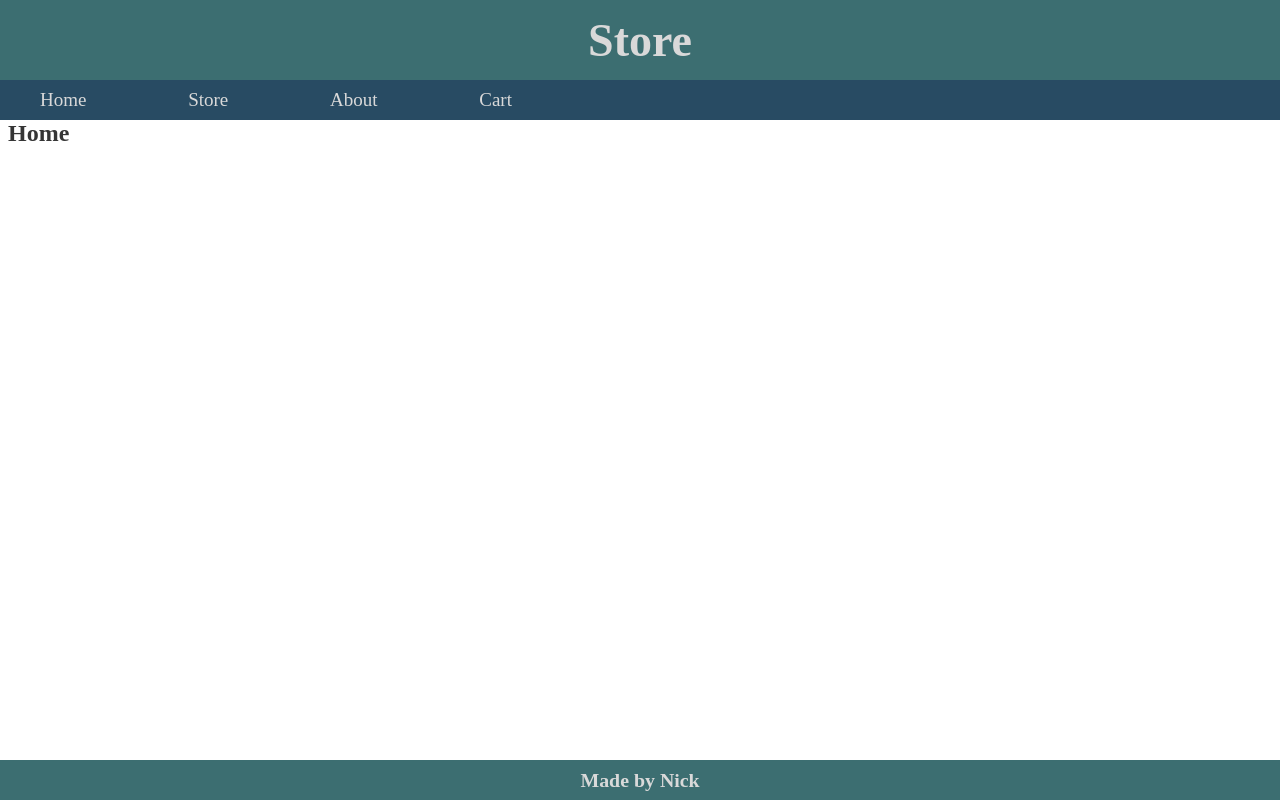
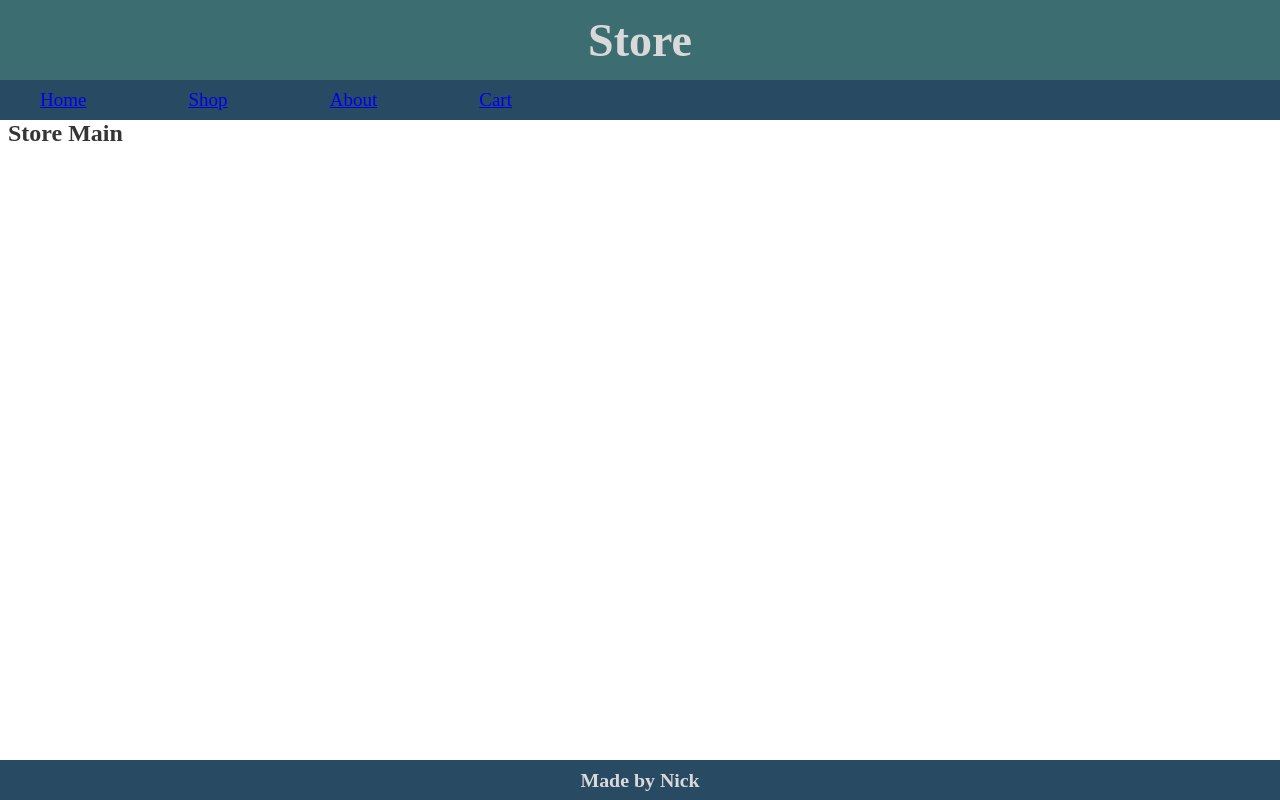
Before and after one commit to NBrennan26/shopping-cart, a React (Create React App) app: page / in a window 1280 px wide. Built offline with nearby package versions, Linux system fonts and the light colour scheme.

Commit message:
Moved Router back to App, but now I'm thinking I may make a RouterSwtich like the TOP lesson, that routes to App.

```diff
--- a/src/App.css
+++ b/src/App.css
@@ -9,13 +9,11 @@ body {
 }
 #header,
 #footer {
-  background-color: #3c6e71;
   width: 100%;
   display: flex;
   flex-direction: column;
   align-items: center;
   justify-content: center;
-  color: #d9d9d9;
 }
 #header,
 #navbar {
@@ -26,6 +24,8 @@ body {
 #header {
   height: 10vh;
   font-size: calc(7px + 2vmin);
+  background-color: #3c6e71;
+  color: #d9d9d9;
 }
 #footer {
   height: 5vh;
@@ -33,6 +33,8 @@ body {
   bottom: 0;
   right: 0;
   font-size: calc(1px + 2vmin);
+  background-color: #284b63;
+  color: #d9d9d9;
 }
 #navbar {
   height: 5vh;
@@ -50,7 +52,8 @@ body {
   justify-content: space-between;
   align-items: center;
   list-style: none;
-}.store-component {
+}
+.store-component {
   margin-top: 15vh;
   margin-bottom: 6vh;
 }
--- a/src/App.js
+++ b/src/App.js
@@ -1,18 +1,33 @@
 import React from "react";
+import { BrowserRouter, Routes, Route } from "react-router-dom";
 import "./App.css";
 import Header from "./components/Header";
 import NavBar from "./components/NavBar";
 import Footer from "./components/Footer";
 import StoreMain from "./components/StoreMain";
+import Home from "./components/Home";
+import Shop from "./components/Shop";
+import About from "./components/About";
+import Cart from "./components/Cart";
+import NotFound from "./components/NotFound";
 
 const App = () => {
   return (
-    <div>
+    <BrowserRouter>
       <Header />
       <NavBar />
-      <StoreMain />
+
+      <Routes>
+        <Route path="/" element={<StoreMain />}>
+          <Route path="/home" element={<Home />} />
+          <Route path="/shop" element={<Shop />} />
+          <Route path="/about" element={<About />} />
+          <Route path="/cart" element={<Cart />} />
+          <Route path="*" element={<NotFound />} />
+        </Route>
+      </Routes>
       <Footer />
-    </div>
+    </BrowserRouter>
   );
 };
 
--- a/src/components/NavBar.js
+++ b/src/components/NavBar.js
@@ -1,13 +1,14 @@
 import React from "react";
+import { NavLink } from "react-router-dom"
 
 function NavBar() {
   return (
     <nav id="navbar">
       <ul className="nav-links">
-        <li>Home</li>
-        <li>Store</li>
-        <li>About</li>
-        <li>Cart</li>
+        <li><NavLink to="/home">Home</NavLink></li>
+        <li><NavLink to="/shop">Shop</NavLink></li>
+        <li><NavLink to="/about">About</NavLink></li>
+        <li><NavLink to="/cart">Cart</NavLink></li>
       </ul>
     </nav>
   );
--- a/src/components/StoreMain.js
+++ b/src/components/StoreMain.js
@@ -1,22 +1,13 @@
 import React from "react";
-import { BrowserRouter, Routes, Route } from "react-router-dom";
-import Home from "./Home";
-import Shop from "./Shop";
-import About from "./About";
-import Cart from "./Cart";
-import NotFound from "./NotFound";
+import { Outlet } from "react-router-dom"
+
 
 function StoreMain() {
   return (
-    <BrowserRouter>
-      <Routes>
-        <Route path="/" element={<Home />} />
-        <Route path="/shop" element={<Shop />} />
-        <Route path="/about" element={<About />} />
-        <Route path="/cart" element={<Cart />} />
-        <Route path="*" element={<NotFound />} />
-      </Routes>
-    </BrowserRouter>
+    <div className="store-component">
+      <h2>Store Main</h2>
+      <Outlet />
+    </div>
   );
 }
 
```
